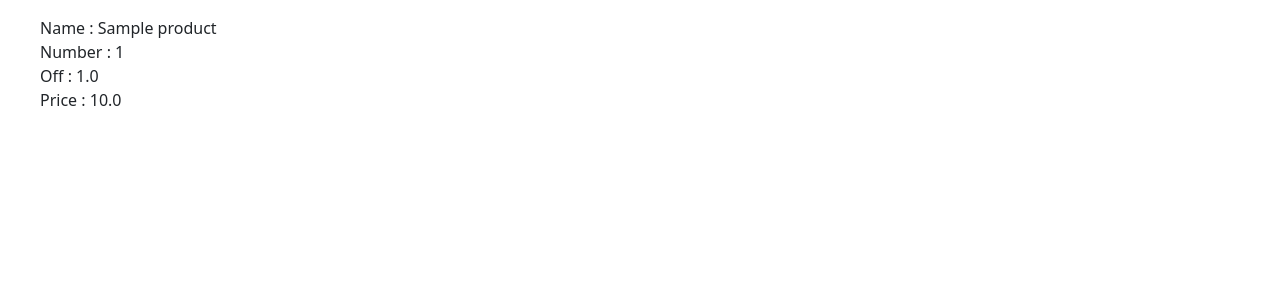
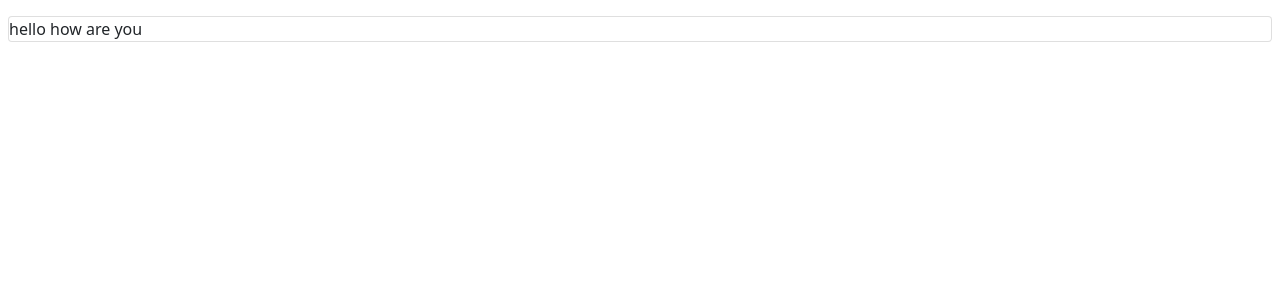
Before and after one commit to Kaninor/online-shopping-with-cms, a Django app: page /shop/ in a window 1280 px wide. Shown: the top 300 px of the page. Run offline with Django 3.2, Linux system fonts and the light colour scheme; tables that the repository leaves empty hold one stand-in row (values such as "Sample post"); some libraries are stand-ins or nearby versions.

Commit message:
working on index template in shop

```diff
--- a/shop/templates/dashboard.html
+++ b/shop/templates/dashboard.html
@@ -9,21 +9,8 @@
     <title>Kaninor Shop</title>
 </head>
 <body class="pt-3 px-2">
-    {% for product in products %}
-        <ul style="list-style-type: none; margin-bottom: 20px;" class="user-select-none">
-            <li>
-                Name :&nbsp;{{ product.name }}
-            </li>
-            <li>
-                Number :&nbsp;{{ product.number }}
-            </li>
-            <li>
-                Off :&nbsp;{{ product.off }}
-            </li>
-            <li>
-                Price :&nbsp;{{ product.price }}
-            </li>
-        </ul>
-    {% endfor %}
+    <div class="card">
+        hello how are you
+    </div>
 </body>
 </html>
```
